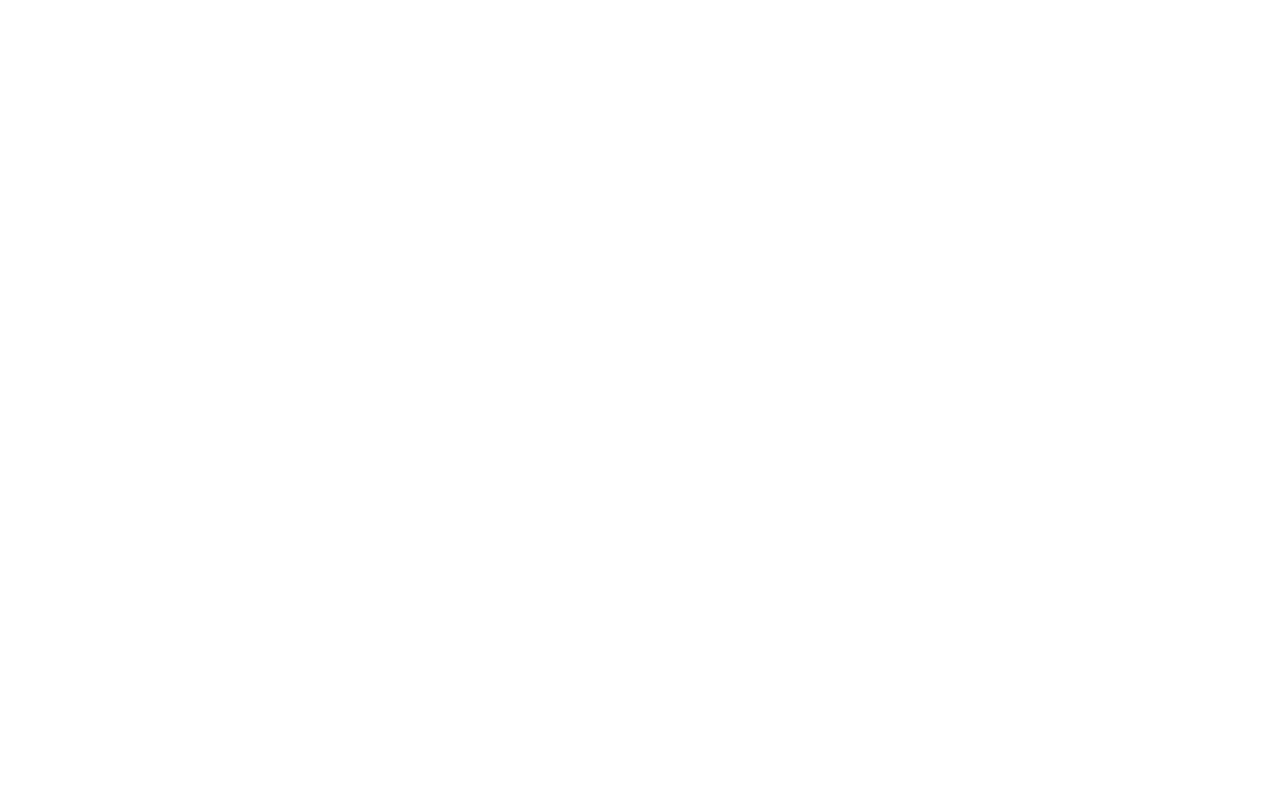
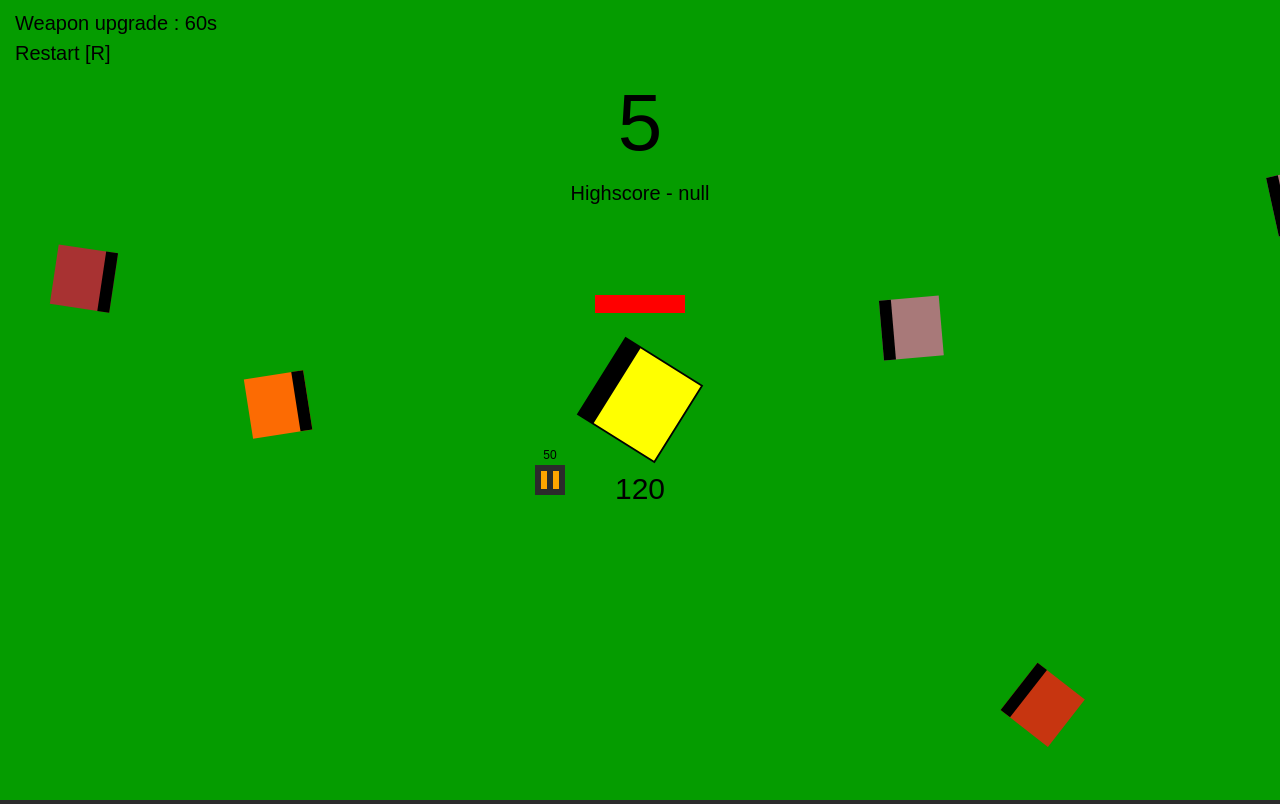
Before and after one commit to Lassekaae/game, a plain HTML site: page index.html in a window 1280 px wide. Drawn offline with nearby package versions, Linux system fonts and the light colour scheme; the site is published under a folder, as on GitHub Pages, so addresses that start at the root find nothing.

Commit message:
Fixed bug

```diff
--- a/index.html
+++ b/index.html
@@ -3,8 +3,8 @@
 <head>
     <meta charset="UTF-8">
     <meta name="viewport" content="width=device-width, initial-scale=1.0">
-    <link rel="stylesheet" type="text/css" href="/content/css/fix.css">
-    <link rel="stylesheet" type="text/css" href="/content/css/style.css">
+    <link rel="stylesheet" type="text/css" href="content/css/fix.css">
+    <link rel="stylesheet" type="text/css" href="content/css/style.css">
     <script src="https://ajax.googleapis.com/ajax/libs/jquery/3.4.1/jquery.min.js"></script>
     <title>LasseKaae</title>
 </head>
@@ -12,7 +12,7 @@
 
     <canvas></canvas>
 
-    <script src="/content/js/script.js"></script>
+    <script src="content/js/script.js"></script>
 
 </body>
 </html>
```
